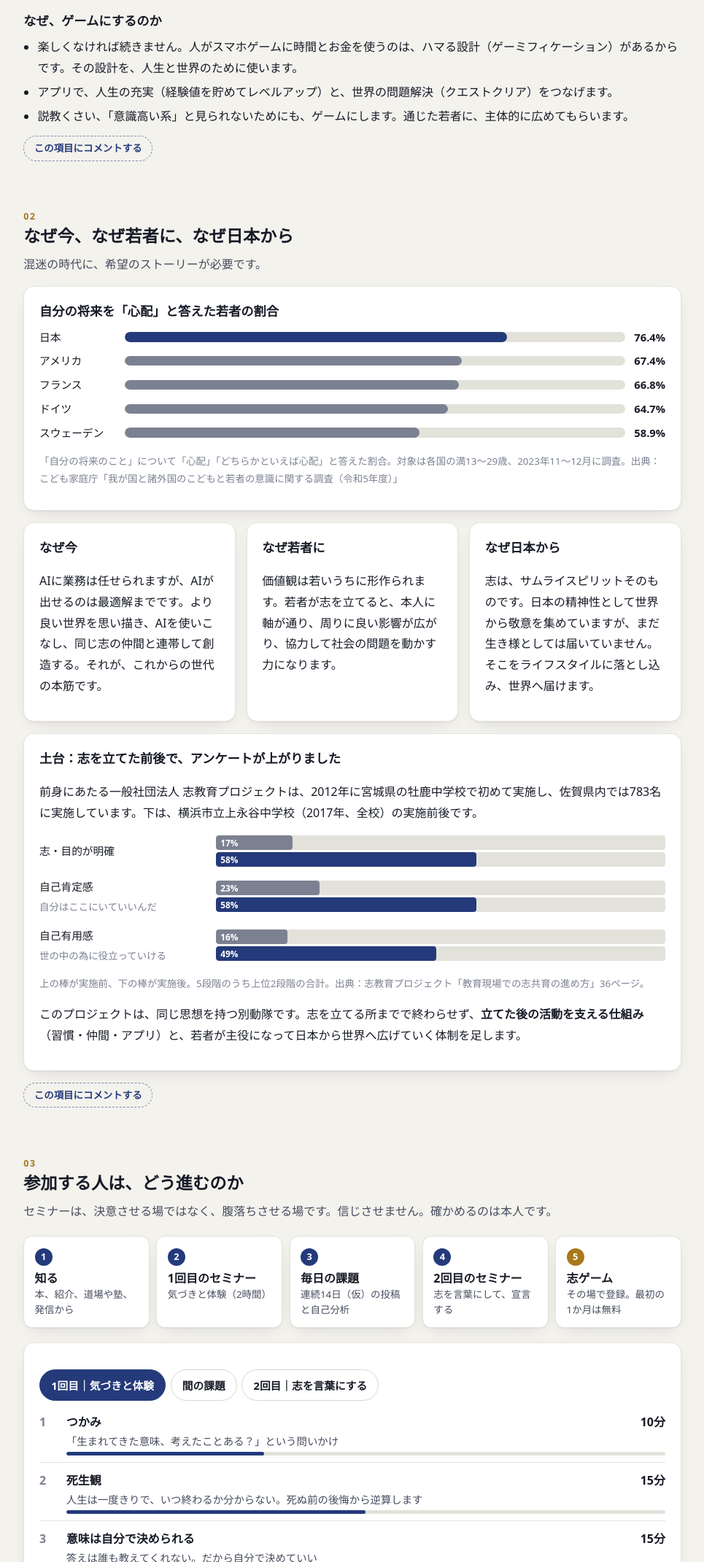
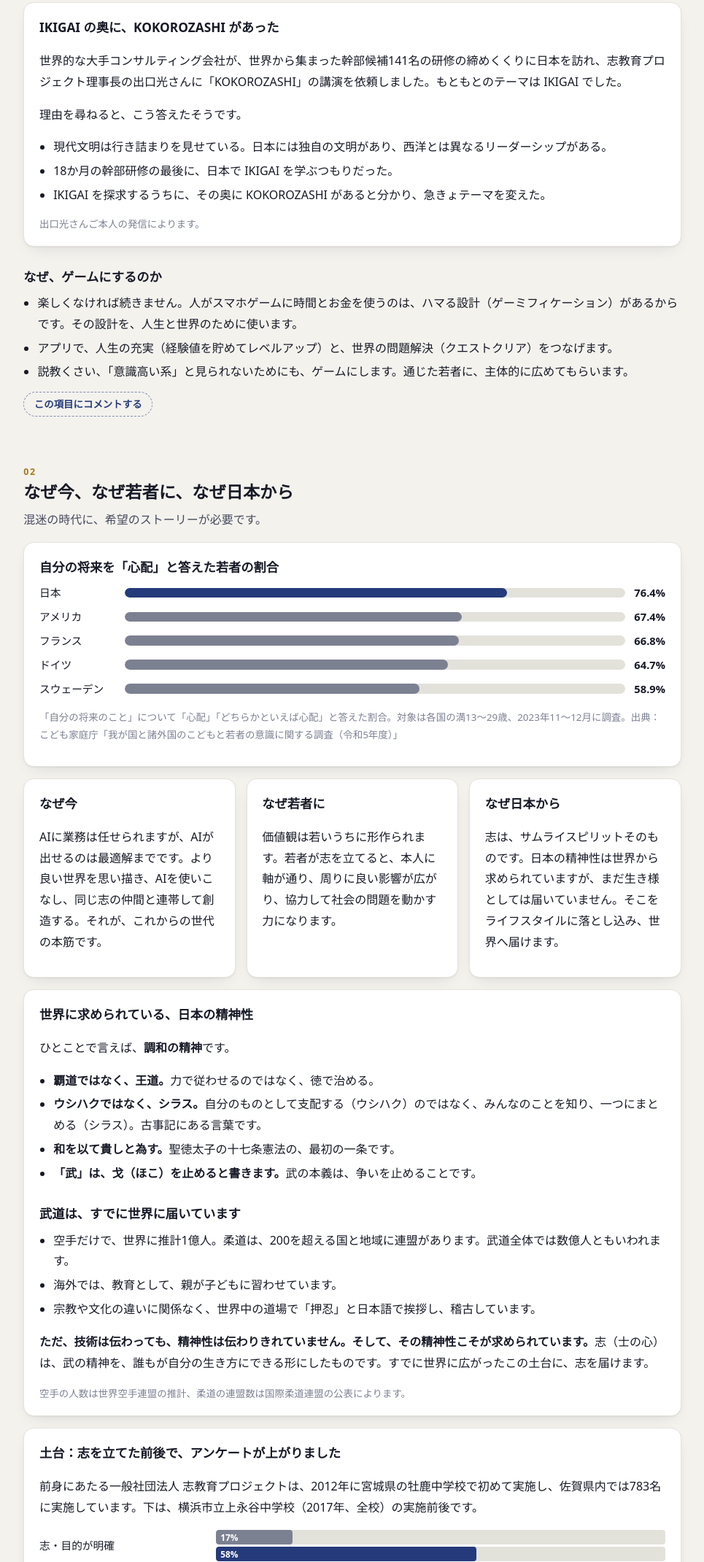
Before and after one commit to hrkty413-arch/kokorozashi, a plain HTML site: page index.html in a window 1280 px wide. Shown: the part 1778-3919 px from the top of the page at 73% size, without its empty margins (157-1122 px from the left). Drawn offline with Linux system fonts and the light colour scheme.

Commit message:
ご案内ページを更新

```diff
--- a/index.html
+++ b/index.html
@@ -210,6 +210,17 @@ footer{margin-top:3.5rem;font-size:.84rem;color:var(--ink-faint);border-top:1px
 </div>
 <p>このように、夢もベクトルを内から外へ広げることで志が加わり、協力が集まりやすくなります。志は一生もので、職業や手段は、志を果たすために更新していきます。</p>
 <p>海外で広まった IKIGAI（生きがい）は、好きなこと・得意なこと・必要とされること・収入になることが重なる所、という職業や役割の話です。志は、命の使い方、生き様の話です。志を軸に生きる生き方には、IKIGAI が含まれています。英語の Passion・Dream・Mission では訳しきれないので、KOKOROZASHI のまま世界へ広めます。</p>
+<div class="card">
+  <h3>IKIGAI の奥に、KOKOROZASHI があった</h3>
+  <p>世界的な大手コンサルティング会社が、世界から集まった幹部候補141名の研修の締めくくりに日本を訪れ、志教育プロジェクト理事長の出口光さんに「KOKOROZASHI」の講演を依頼しました。もともとのテーマは IKIGAI でした。</p>
+  <p>理由を尋ねると、こう答えたそうです。</p>
+  <ul class="plain">
+    <li>現代文明は行き詰まりを見せている。日本には独自の文明があり、西洋とは異なるリーダーシップがある。</li>
+    <li>18か月の幹部研修の最後に、日本で IKIGAI を学ぶつもりだった。</li>
+    <li>IKIGAI を探求するうちに、その奥に KOKOROZASHI があると分かり、急きょテーマを変えた。</li>
+  </ul>
+  <p class="note" style="margin-bottom:0">出口光さんご本人の発信によります。</p>
+</div>
 <h3>なぜ、ゲームにするのか</h3>
 <ul class="plain">
   <li>楽しくなければ続きません。人がスマホゲームに時間とお金を使うのは、ハマる設計（ゲーミフィケーション）があるからです。その設計を、人生と世界のために使います。</li>
@@ -234,7 +245,25 @@ footer{margin-top:3.5rem;font-size:.84rem;color:var(--ink-faint);border-top:1px
 <div class="cols">
   <div class="card"><h3>なぜ今</h3><p>AIに業務は任せられますが、AIが出せるのは最適解までです。より良い世界を思い描き、AIを使いこなし、同じ志の仲間と連帯して創造する。それが、これからの世代の本筋です。</p></div>
   <div class="card"><h3>なぜ若者に</h3><p>価値観は若いうちに形作られます。若者が志を立てると、本人に軸が通り、周りに良い影響が広がり、協力して社会の問題を動かす力になります。</p></div>
-  <div class="card"><h3>なぜ日本から</h3><p>志は、サムライスピリットそのものです。日本の精神性として世界から敬意を集めていますが、まだ生き様としては届いていません。そこをライフスタイルに落とし込み、世界へ届けます。</p></div>
+  <div class="card"><h3>なぜ日本から</h3><p>志は、サムライスピリットそのものです。日本の精神性は世界から求められていますが、まだ生き様としては届いていません。そこをライフスタイルに落とし込み、世界へ届けます。</p></div>
+</div>
+<div class="card">
+  <h3>世界に求められている、日本の精神性</h3>
+  <p>ひとことで言えば、<b>調和の精神</b>です。</p>
+  <ul class="plain">
+    <li><b>覇道ではなく、王道。</b>力で従わせるのではなく、徳で治める。</li>
+    <li><b>ウシハクではなく、シラス。</b>自分のものとして支配する（ウシハク）のではなく、みんなのことを知り、一つにまとめる（シラス）。古事記にある言葉です。</li>
+    <li><b>和を以て貴しと為す。</b>聖徳太子の十七条憲法の、最初の一条です。</li>
+    <li><b>「武」は、戈（ほこ）を止めると書きます。</b>武の本義は、争いを止めることです。</li>
+  </ul>
+  <h3>武道は、すでに世界に届いています</h3>
+  <ul class="plain">
+    <li>空手だけで、世界に推計1億人。柔道は、200を超える国と地域に連盟があります。武道全体では数億人ともいわれます。</li>
+    <li>海外では、教育として、親が子どもに習わせています。</li>
+    <li>宗教や文化の違いに関係なく、世界中の道場で「押忍」と日本語で挨拶し、稽古しています。</li>
+  </ul>
+  <p><b>ただ、技術は伝わっても、精神性は伝わりきれていません。そして、その精神性こそが求められています。</b>志（士の心）は、武の精神を、誰もが自分の生き方にできる形にしたものです。すでに世界に広がったこの土台に、志を届けます。</p>
+  <p class="note" style="margin-bottom:0">空手の人数は世界空手連盟の推計、柔道の連盟数は国際柔道連盟の公表によります。</p>
 </div>
 <div class="card">
   <h3>土台：志を立てた前後で、アンケートが上がりました</h3>
```
